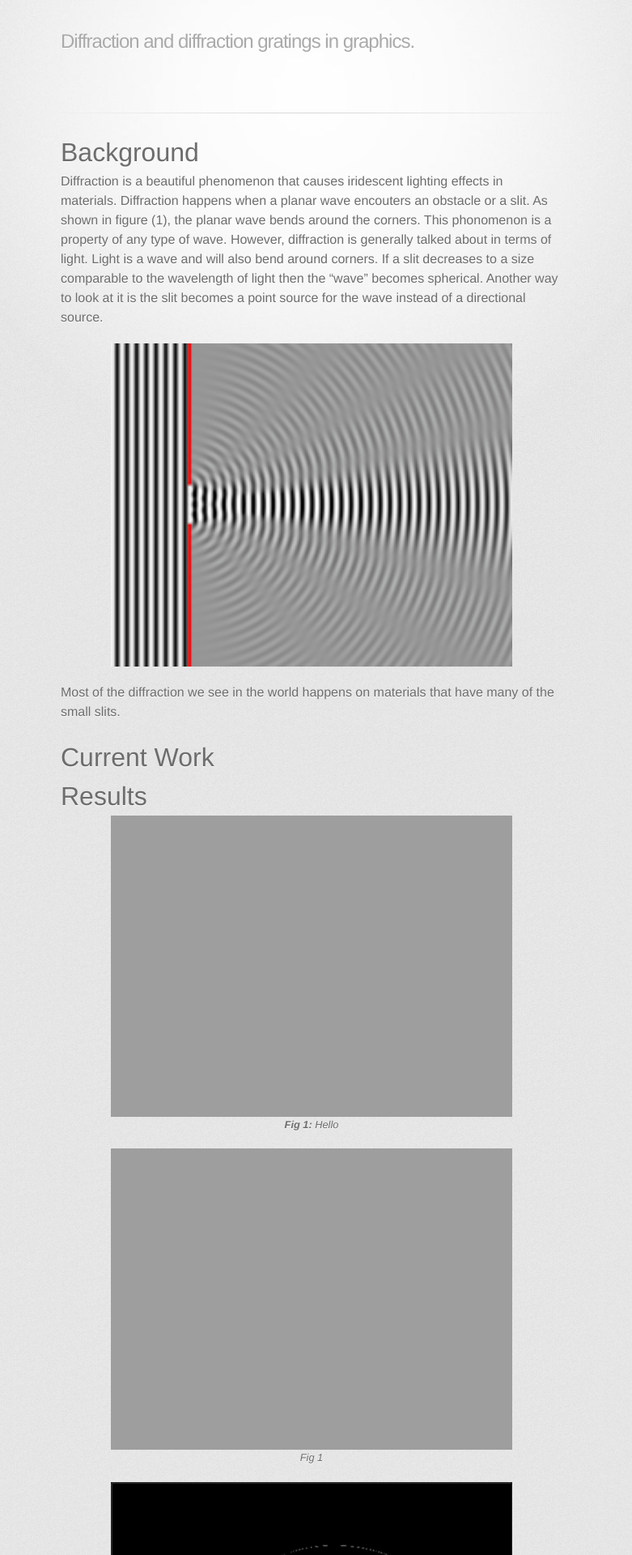
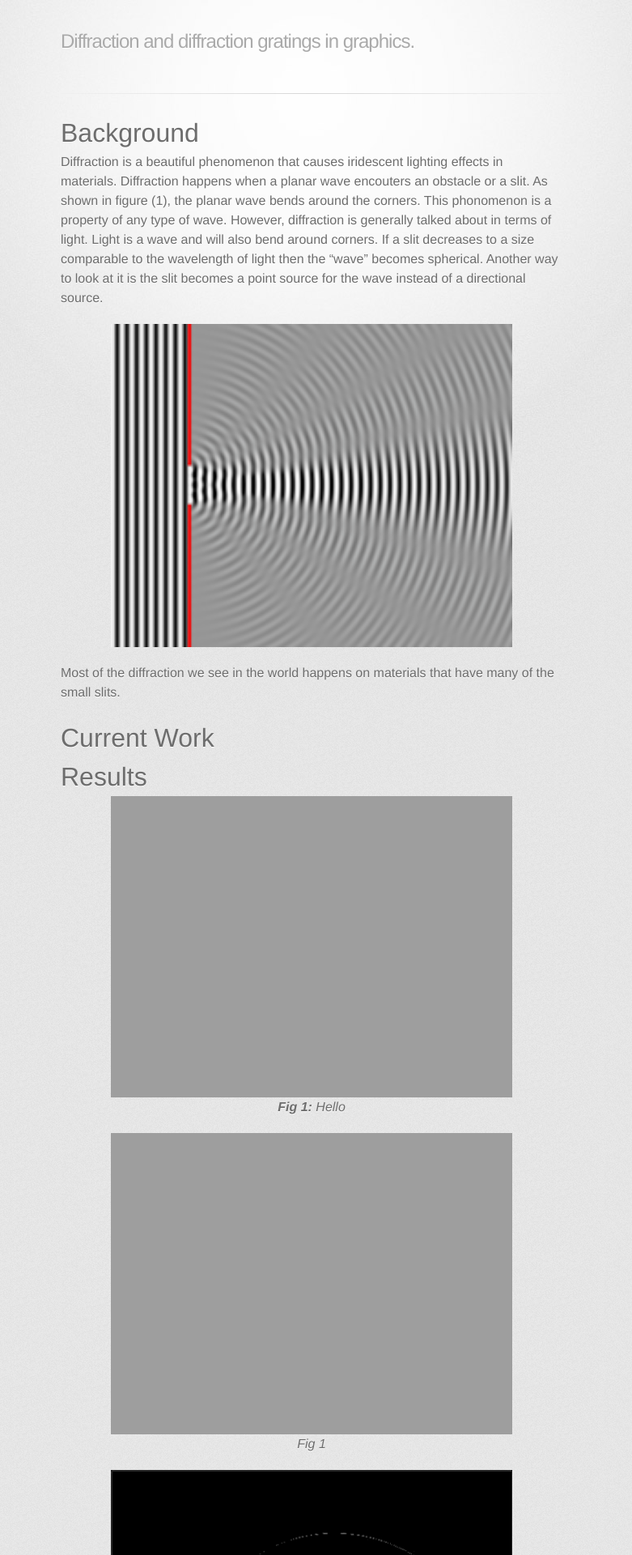
Before and after one commit to tabenmalik/cs354-diffraction-report, a Jekyll site: the page built from index.md, in a window 1280 px wide. Shown: the top 1920 px of the page at 81% size, without its empty margins (255-1036 px from the left). Built offline with Jekyll 4.4.1, drawn with Linux system fonts in a browser that asks for light colours; some web fonts are replaced; our own code applies the rules of GitHub Pages for plain Markdown files; some of the changed text lies outside the part shown.

```diff
--- a/_config.yml
+++ b/_config.yml
@@ -1,4 +1,4 @@
-title: Diffraction
+title: Diffraction Stuff
 description: Diffraction and diffraction gratings in graphics.
 show_downloads: false
 google_analytics:
--- a/_layouts/default.html
+++ b/_layouts/default.html
@@ -20,19 +20,6 @@
           <h1>{{ default: site.title }}</h1>
           <h2>{{ page.description | default: site.description | default: site.github.project_tagline }}</h2>
         </header>
-        <section id="downloads" class="clearfix">
-          {% if site.show_downloads %}
-          <a href="{{ site.github.zip_url }}" id="download-zip" class="button"><span>Download .zip</span></a>
-          <a href="{{ site.github.tar_url }}" id="download-tar-gz" class="button"><span>Download .tar.gz</span></a>
-          {% endif %}
-	{% if site.github.public %}
-	  {% if site.github.is_project_page %}
-          <a href="{{ site.github.repository_url }}" id="view-on-github" class="button"><span>View on GitHub</span></a>
-	  {% else %}
-          <a href="{{ site.github.owner_url }}" id="view-on-github" class="button"><span>View on GitHub</span></a>
-	  {% endif %}
-	{% endif %}
-        </section>
         <hr>
         <section id="main_content">
           {{ content }}
@@ -47,16 +34,5 @@
 
       </div>
     </div>
-
-    {% if site.google_analytics %}
-      <script>
-        (function(i,s,o,g,r,a,m){i['GoogleAnalyticsObject']=r;i[r]=i[r]||function(){
-        (i[r].q=i[r].q||[]).push(arguments)},i[r].l=1*new Date();a=s.createElement(o),
-        m=s.getElementsByTagName(o)[0];a.async=1;a.src=g;m.parentNode.insertBefore(a,m)
-        })(window,document,'script','//www.google-analytics.com/analytics.js','ga');
-        ga('create', '{{ site.google_analytics }}', 'auto');
-        ga('send', 'pageview');
-      </script>
-    {% endif %}
   </body>
 </html>
--- a/assets/css/style.scss
+++ b/assets/css/style.scss
@@ -11,5 +11,5 @@ img, img + em {
     width:80%;
 
     text-align: center;
-    font-size: 0.8rem;
+    font-size: 1rem;
 }
```
